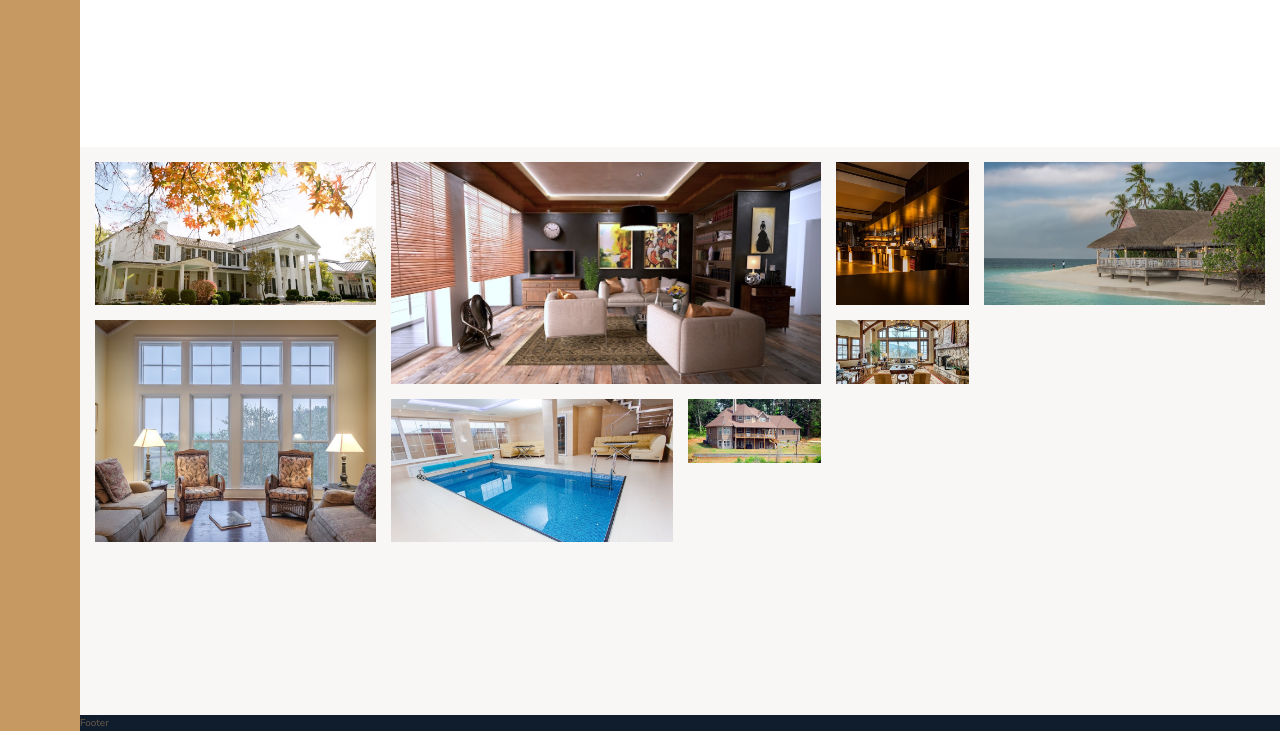
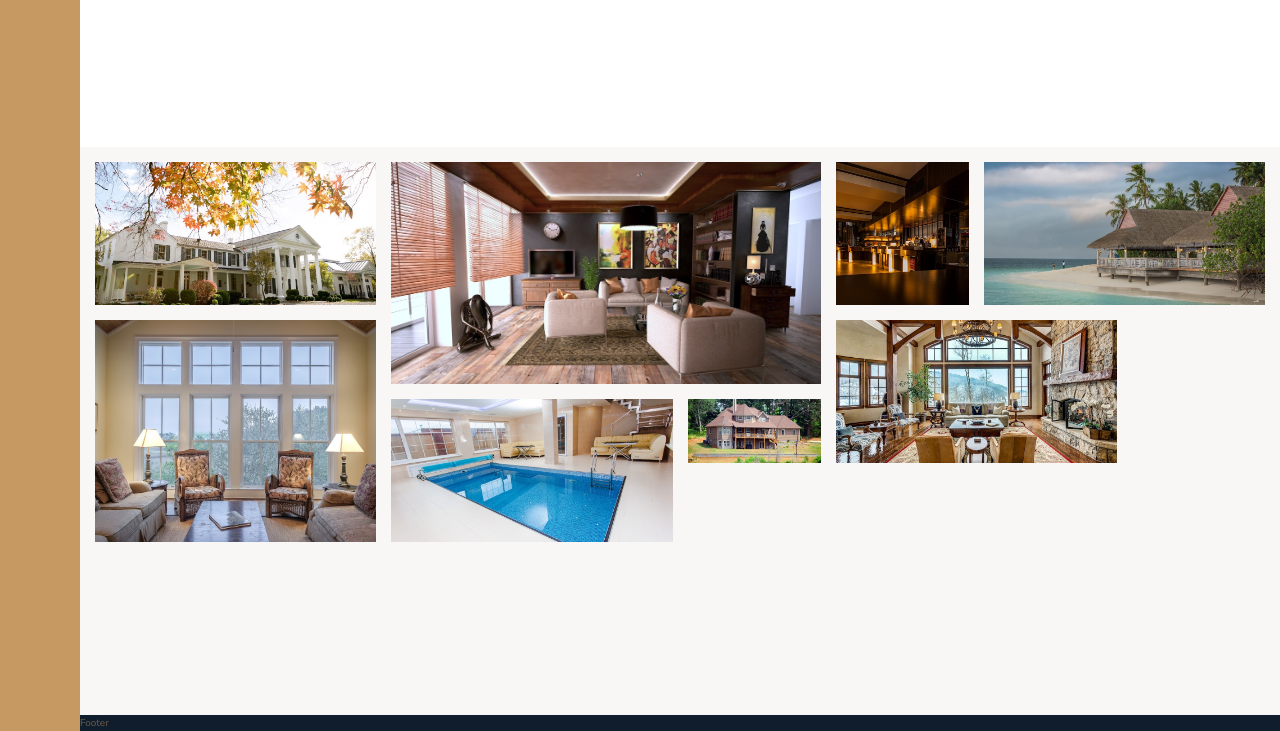
Before and after one commit to rnorman24/Nexter, a website: page index.html in a window 1280 px wide. Shown: the part 2983-3714 px from the top of the page. Drawn offline with nearby package versions, Linux system fonts and the light colour scheme.

Commit message:
add gallery section

```diff
--- a/sass/_gallery.scss
+++ b/sass/_gallery.scss
@@ -44,6 +44,11 @@
       grid-column: 5 / span 1;
     }
 
+    &--8 {
+      grid-row: 3 / span 2;
+      grid-column: 6 / span 2;
+    }
+
 
   }
 
```
Also changed, not shown: css/style.css.
